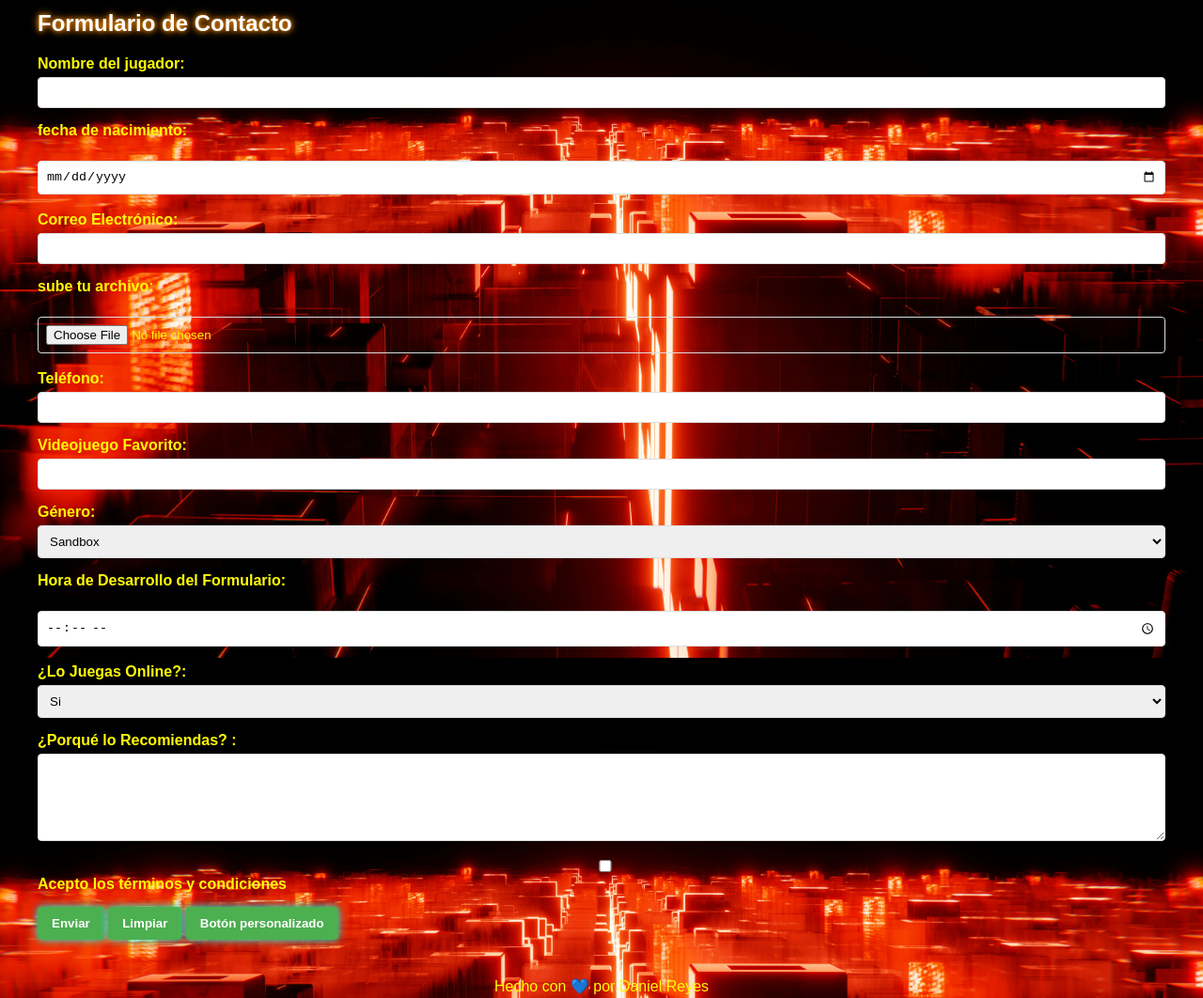
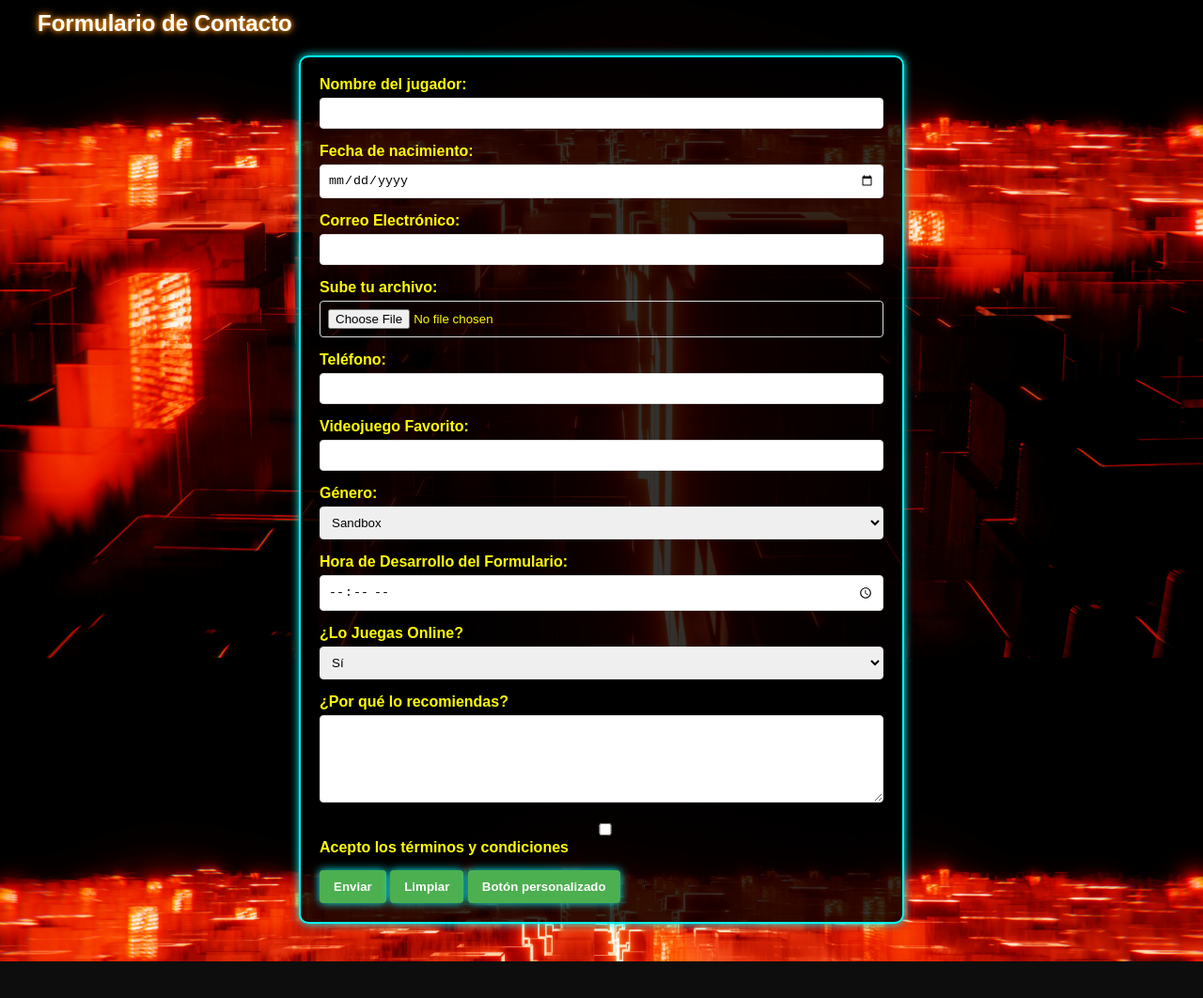
Before and after one commit to Danicraft708/Videojuegos, a plain HTML site: page index.html in a window 1280 px wide. Shown: the part 900-1962 px from the top of the page at 94% size. After the commit the page ends 1923 px from the top, so only its background shows below. Drawn offline with Linux system fonts and the light colour scheme.

Commit message:
Update index.html

```diff
--- a/index.html
+++ b/index.html
@@ -204,35 +204,36 @@ Cell Spacing
     </style>
 </head>
 <body>
-    <h1>Formulario de Contacto</h1>
+    <h2>Formulario de Contacto</h2>
+<form action="#" method="post" style="max-width: 600px; margin: auto; background-color: rgba(0,0,0,0.8); padding: 20px; border: 2px solid #00ffff; border-radius: 10px; box-shadow: 0 0 10px #00ffff;">
 
-    <form action="#" method="post">
   <div class="form-group">
     <label for="nombre">Nombre del jugador:</label>
     <input type="text" id="nombre" name="nombre" required>
   </div>
-    <div>
 
-        <label for="fecha">fecha de nacimiento:</label><br>
-       <input type="date" id="fecha" name="fecha" ><br><br>
+  <div class="form-group">
+    <label for="fecha">Fecha de nacimiento:</label>
+    <input type="date" id="fecha" name="fecha">
   </div>
 
   <div class="form-group">
     <label for="email">Correo Electrónico:</label>
     <input type="email" id="email" name="email" required>
   </div>
-<div>
-    <label for="archivo">sube tu archivo:</label><br>
-   <input type="file" id="archivo" name="archivo" required><br><br>
 
+  <div class="form-group">
+    <label for="archivo">Sube tu archivo:</label>
+    <input type="file" id="archivo" name="archivo" required>
   </div>
 
   <div class="form-group">
     <label for="telefono">Teléfono:</label>
     <input type="tel" id="telefono" name="telefono">
   </div>
+
   <div class="form-group">
-            <label for="videojuegos">Videojuego Favorito:</label>
+    <label for="Videojuego">Videojuego Favorito:</label>
     <input type="text" id="Videojuego" name="Videojuego">
   </div>
 
@@ -247,41 +248,36 @@ Cell Spacing
       <option value="Otro">Otro</option>
     </select>
   </div>
-     <div>
-         <label for="hora">Hora de Desarrollo del Formulario:</label><br>
-        <input type="time" id="hora" name="hora" ><br><br>
 
+  <div class="form-group">
+    <label for="hora">Hora de Desarrollo del Formulario:</label>
+    <input type="time" id="hora" name="hora">
   </div>
 
   <div class="form-group">
-            <label for="¿Lo Juegas Online?">¿Lo Juegas Online?:</label>
-            <select id="¿Lo Juegas Online?" name="Pais">
-                <option value="Si">Si</option>
+    <label for="online">¿Lo Juegas Online?</label>
+    <select id="online" name="online">
+      <option value="Si">Sí</option>
       <option value="No">No</option>
-
     </select>
   </div>
 
   <div class="form-group">
-            <label for="¿Porqué lo Recomiendas?">¿Porqué lo Recomiendas? :</label>
-            <textarea id="¿Porqué lo Recomiendas?" name="¿Porqué lo Recomiendas?" rows="5" required></textarea>
+    <label for="recomendacion">¿Por qué lo recomiendas?</label>
+    <textarea id="recomendacion" name="recomendacion" rows="5" required></textarea>
   </div>
 
   <div class="form-group">
     <label>
-                <input type="checkbox" style="margin-top: -100px;" name="terminos">
-                    Acepto los términos y condiciones
-
+      <input type="checkbox" name="terminos"> Acepto los términos y condiciones
     </label>
   </div>
 
   <button type="submit">Enviar</button>
   <button type="reset">Limpiar</button>
-        <button type="button" onclick="alert('¡Hola! ')">Botón personalizado</button>
+  <button type="button" onclick="alert('¡Hola!')">Botón personalizado</button>
 </form>
-    <footer style="margin-top: 40px; text-align: center;">
-        <p>Hecho con 💙 por Daniel Reyes</p>
-      </footer>
+
 
 </body>
 </body>
```
Lines whose indentation alone changed are shown as unchanged.
